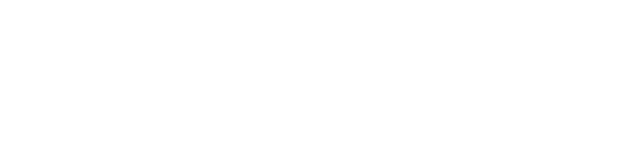
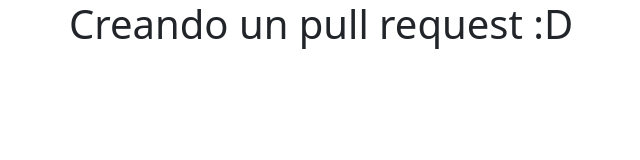
Before and after one commit to mojonapower/practices-pull-request-github-ft-xiv, a plain HTML site: page index.html in a window 1280 px wide. Shown: the whole page, without its empty margins (13-653 px from the left). Drawn offline with nearby package versions, Linux system fonts and the light colour scheme.

Commit message:
Adding main container and text

```diff
--- a/index.html
+++ b/index.html
@@ -8,7 +8,13 @@
     <link href="https://cdn.jsdelivr.net/npm/bootstrap@5.1.3/dist/css/bootstrap.min.css" rel="stylesheet" integrity="sha384-1BmE4kWBq78iYhFldvKuhfTAU6auU8tT94WrHftjDbrCEXSU1oBoqyl2QvZ6jIW3" crossorigin="anonymous">
 </head>
 <body>
-
+    <div class="container">
+        <div class="row">
+            <div class="col-12">
+                <H1>Creando un pull request :D</H1>
+            </div>
+        </div>
+    </div>
 
 
     <script src="https://cdn.jsdelivr.net/npm/@popperjs/core@2.10.2/dist/umd/popper.min.js" integrity="sha384-7+zCNj/IqJ95wo16oMtfsKbZ9ccEh31eOz1HGyDuCQ6wgnyJNSYdrPa03rtR1zdB" crossorigin="anonymous"></script>
```
